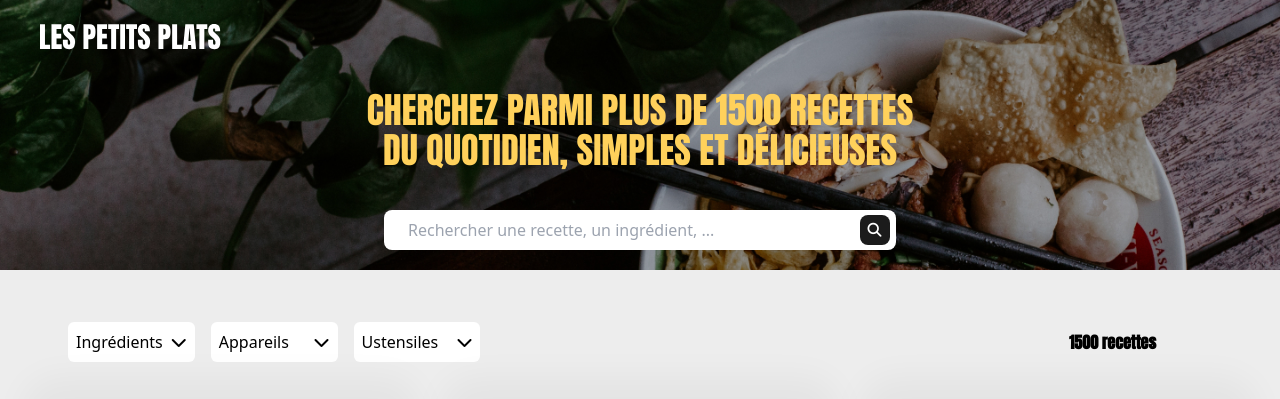
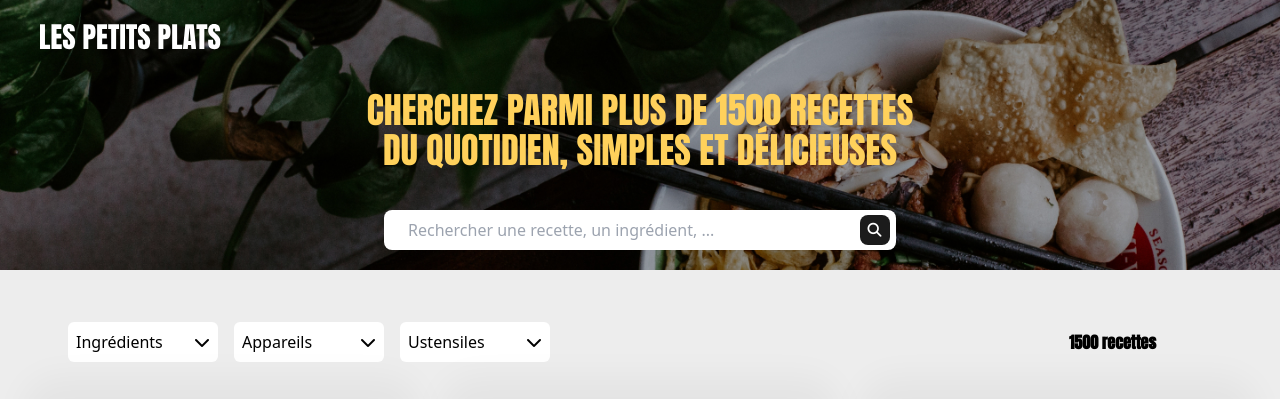
Before and after one commit to MaximeBignolet/P7-Algo-de-recherche, a website with bundled scripts: page home.html in a window 1280 px wide. Shown: the top 399 px of the page. Built offline with nearby package versions, Linux system fonts and the light colour scheme.

Commit message:
min width dropdown

```diff
--- a/home.html
+++ b/home.html
@@ -54,7 +54,7 @@
         <div class="grid grid-cols-3 pl-14 gap-4 max-h-10">
           <!-- Dropdown 1 -->
           <div class="flex flex-col w-full">
-            <div class="bg-white p-2 rounded-md font-light max-h-10 max-w-[150px] cursor-pointer" id="ingredients-filter-button">
+            <div class="bg-white p-2 rounded-md font-light max-h-10 min-w-[150px] cursor-pointer" id="ingredients-filter-button">
               <div class="flex justify-between items-center mb-2 gap-2">
                 <button>Ingrédients</button>
                 <i class="fa-solid fa-chevron-down"></i>
```
